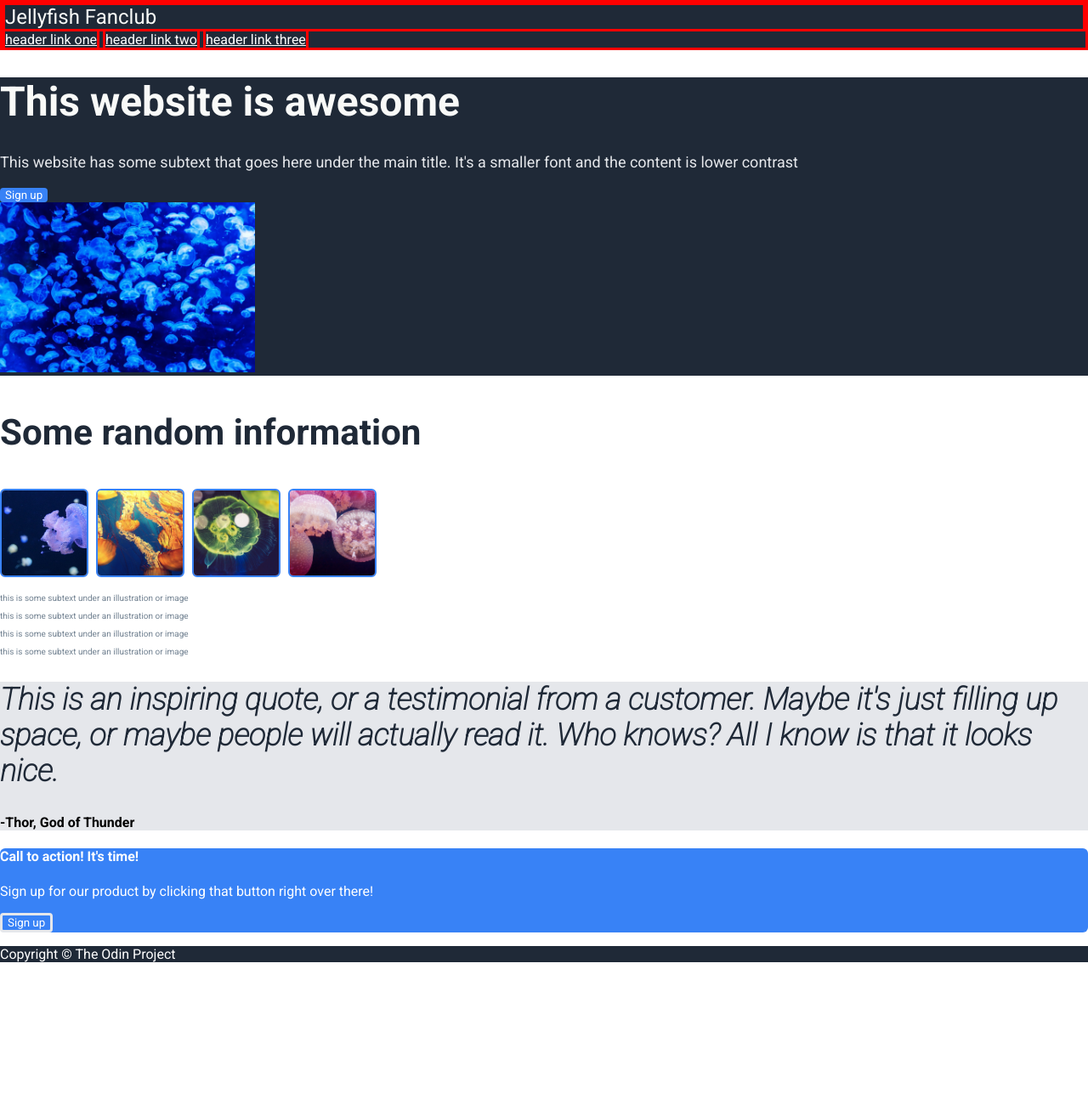
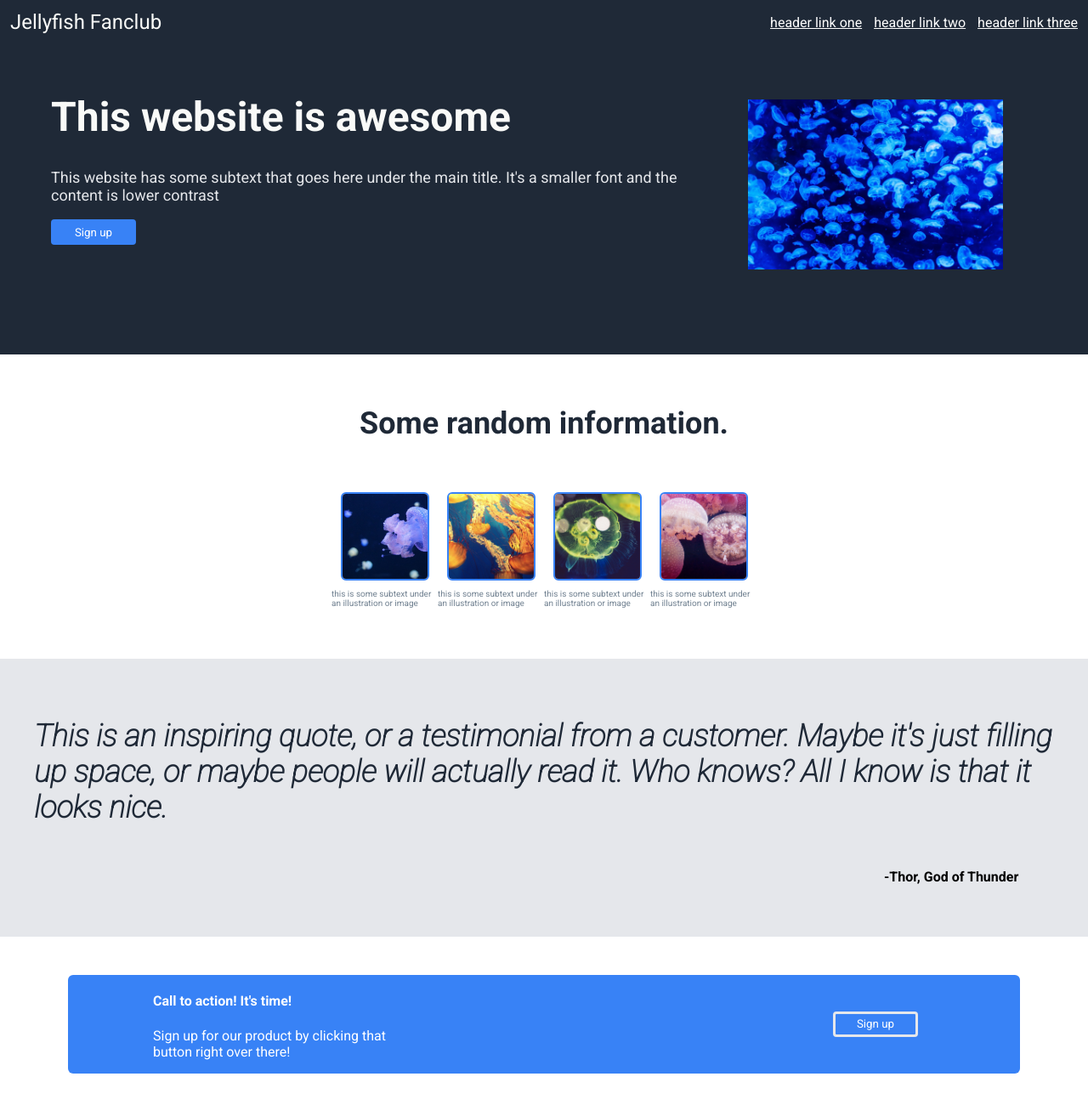
Before and after one commit to kelseyonline/landing-page, a plain HTML site: page index.html in a window 1280 px wide. Shown: the top 1300 px of the page at 85% size. Before the commit the page ends 1148 px from the top, so only its background shows below. Drawn offline with Linux system fonts and the light colour scheme.

Commit message:
Finished up all styling with CSS

```diff
--- a/index.html
+++ b/index.html
@@ -23,7 +23,7 @@
             <img src="images/jelly-bg.jpg" alt="jelly-bg" id="jelly-bg">
         </div>
         <div class="gallery">
-            <h3>Some random information</h3>
+            <h3 id="information">Some random information.</h3>
             <div class="img-carousel">
                 <img src="images/jelly-1.jpg" alt="jelly-1" id="jelly-1" class="carousel-img">
                 <img src="images/jelly-2.jpg" alt="jelly-2" id="jelly-2" class="carousel-img">
@@ -45,7 +45,7 @@
             <div class="action-wrapper">
                 <div class="action-text">
                     <h4>Call to action! It's time!</h4>
-                    <p>Sign up for our product by clicking that button right over there!</p>
+                    <p id="signup-text">Sign up for our product by clicking that button right over there!</p>
                 </div>
                 <button id="action-button">Sign up</button>
             </div>
--- a/style.css
+++ b/style.css
@@ -11,22 +11,34 @@ body {
 .header {
     color: white;
     background-color: #1F2937;
-    border: solid red;
+    display: flex;
+    justify-content: space-between;
+    padding: 5px;
+    margin-bottom: -35px;
 }
 
 .logo{
     font-size: 24px;
     color: #F9FAF8;
-    border: solid red;
+    margin: 7px;
+
 }
+
+.header-links{
+    display: flex;
+    align-items: center;
+}
+
 a {
     color: white;
-    border: solid red;
+    margin: 7px;
 }
 
 .intro {
     color: white;
     background-color: #1F2937;
+    padding: 60px;
+    display: flex;
 }
 
 #hero-text{
@@ -44,18 +56,36 @@ a {
     color: white;
     border-radius: 4px;
     border: none;
+    width: 100px;
+    height: 30px;
 }
 
 #jelly-bg{
     width: 300px;
     height: auto;
+    margin: 40px;
 }
 
 .gallery {
     font-size: 36px;
     color: #1F2937;
+    display: flex;
+    flex-direction: column;
+    align-items: center;
 }
 
+#information{
+    display: flex;
+    justify-content: center;
+    font-size: 36px;
+    margin: 60px;
+}
+
+.img-carousel{
+    display: flex;
+    width: 500px;
+    justify-content: space-around;
+}
 .carousel-img{
     width: 100px;
     height: 100px;
@@ -67,10 +97,17 @@ a {
 .subtext {
     font-size: 10px;
     color: slategray;
+    display: flex;
+    width: 500px;
 }
 
 .quote {
     background-color: #E5E7EB;
+    margin-top: 50px;
+    padding: 40px;
+    display: flex;
+    flex-direction: column;
+    margin-bottom: -35px;
 }
 
 #quote-text{
@@ -80,23 +117,44 @@ a {
 }
 
 #quote-author{
-
+    width: 200px;
+    margin-left: auto;
 }
 
-.action {
+.action-wrapper{
     background-color: #3882F6;
     color: white;
     border-radius: 6px;
+    margin: 80px;
+    padding-left: 100px;
+    padding-right: 100px;
+    display: flex;
+    align-items: center;
 }
 
+#action-text{
+}
+
+#signup-text{
+    width: 300px;
+}
 #action-button{
     background-color: #3882F6;
     color: white;
     border-radius: 4px;
     border: solid #E5E7EB;
+    width: 100px;
+    height: 30px;
+    margin: 20px;
+    margin-left: auto;
+
 }
 
 footer {
     color: white;
     background-color: #1F2937;
+    margin-bottom: -12px;
+    padding: 20px;
+    display: flex;
+    justify-content: center;
 }
```
